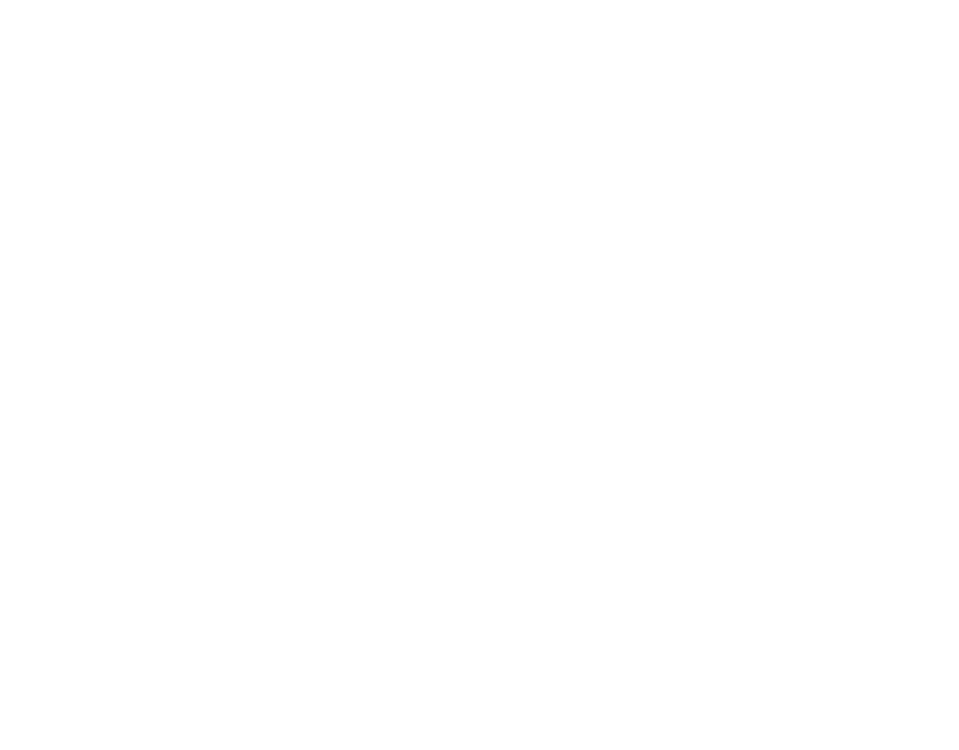
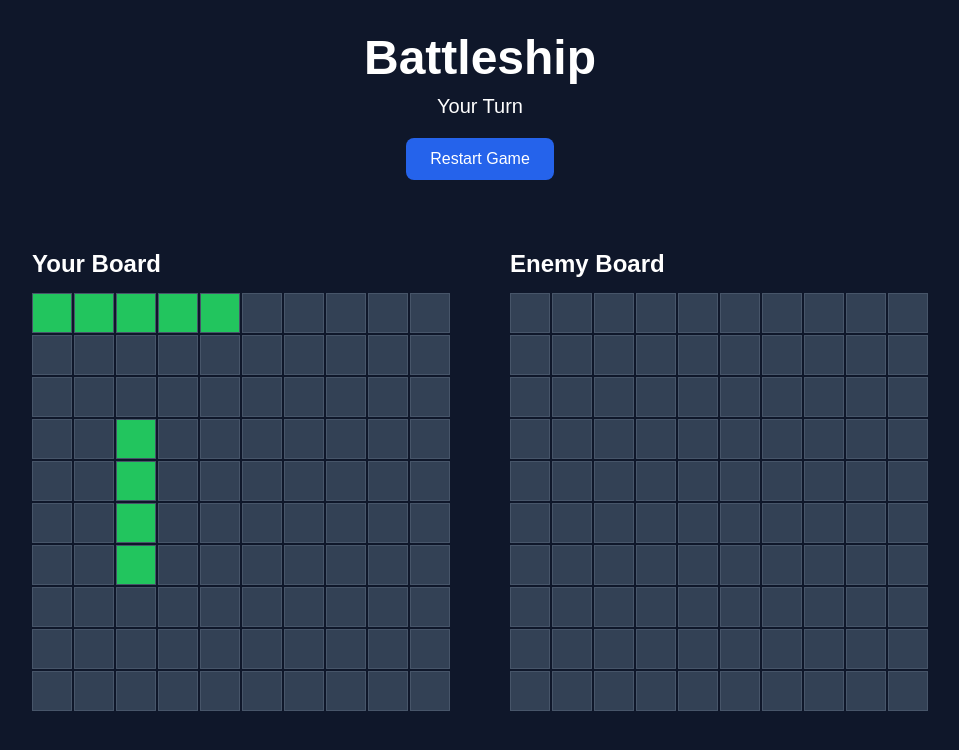
Before and after one commit to salman61101/battleship_Js, a website built with webpack: page src/template.html in a window 1280 px wide. Shown: the whole page, without its empty margins (160-1119 px from the left). Built offline with nearby package versions, Linux system fonts and the light colour scheme.

Commit message:
Render boards and implement attack interactions

```diff
--- a/src/game.js
+++ b/src/game.js
@@ -0,0 +1,11 @@
+import Player from "./player.js";
+
+export const human = new Player();
+
+export const computer = new Player(true);
+
+human.gameboard.placeShip(0, 0, 5, "horizontal");
+human.gameboard.placeShip(2, 3, 4, "vertical");
+
+computer.gameboard.placeShip(1, 1, 5, "horizontal");
+computer.gameboard.placeShip(5, 4, 4, "vertical");
--- a/src/index.js
+++ b/src/index.js
@@ -1,3 +1,9 @@
 import "./style.css";
 
+import { human, computer } from "./game.js";
+
+import { renderBoards } from "./ui.js";
+
+renderBoards(human, computer);
+
 console.log("Battleship Loaded");
--- a/src/style.css
+++ b/src/style.css
@@ -0,0 +1,143 @@
+* {
+    margin: 0;
+    padding: 0;
+    box-sizing: border-box;
+}
+
+body {
+
+    font-family: Arial, sans-serif;
+
+    background: #0f172a;
+
+    color: white;
+
+    min-height: 100vh;
+
+}
+
+header {
+
+    text-align: center;
+
+    padding: 30px;
+
+}
+
+header h1 {
+
+    font-size: 3rem;
+
+    margin-bottom: 10px;
+
+}
+
+#status {
+
+    margin-bottom: 20px;
+
+    font-size: 20px;
+
+}
+
+button {
+
+    padding: 12px 24px;
+
+    border: none;
+
+    border-radius: 8px;
+
+    background: #2563eb;
+
+    color: white;
+
+    cursor: pointer;
+
+    font-size: 16px;
+
+}
+
+button:hover {
+
+    background: #1d4ed8;
+
+}
+
+.board-section {
+
+    display: flex;
+
+    justify-content: center;
+
+    gap: 60px;
+
+    margin-top: 40px;
+
+    flex-wrap: wrap;
+
+}
+
+.board {
+
+    display: grid;
+
+    grid-template-columns: repeat(10, 40px);
+
+    grid-template-rows: repeat(10, 40px);
+
+    gap: 2px;
+
+    margin-top: 15px;
+
+}
+
+.cell {
+
+    width: 40px;
+
+    height: 40px;
+
+    background: #334155;
+
+    border: 1px solid #475569;
+
+    cursor: pointer;
+
+}
+
+.cell:hover {
+
+    background: #475569;
+
+}
+
+.ship {
+
+    background: #22c55e;
+
+}
+
+.hit {
+
+    background: crimson;
+
+}
+
+.miss {
+
+    background: #94a3b8;
+
+}
+
+@media (max-width:900px) {
+
+    .board-section {
+
+        flex-direction: column;
+
+        align-items: center;
+
+    }
+
+}
--- a/src/template.html
+++ b/src/template.html
@@ -1,5 +1,6 @@
 <!DOCTYPE html>
 <html lang="en">
+
 <head>
     <meta charset="UTF-8">
     <meta name="viewport" content="width=device-width, initial-scale=1.0">
@@ -8,5 +9,50 @@
 
 <body>
 
+    <header>
+
+        <h1>Battleship</h1>
+
+        <p id="status">
+            Your Turn
+        </p>
+
+        <button id="restart-btn">
+            Restart Game
+        </button>
+
+    </header>
+
+    <main>
+
+        <section class="board-section">
+
+            <div>
+
+                <h2>Your Board</h2>
+
+                <div
+                    id="player-board"
+                    class="board">
+                </div>
+
+            </div>
+
+            <div>
+
+                <h2>Enemy Board</h2>
+
+                <div
+                    id="computer-board"
+                    class="board">
+                </div>
+
+            </div>
+
+        </section>
+
+    </main>
+
 </body>
+
 </html>
--- a/src/ui.js
+++ b/src/ui.js
@@ -0,0 +1,132 @@
+export function renderBoards(human, computer) {
+
+    renderPlayerBoard(human);
+
+    renderComputerBoard(computer);
+
+}
+
+function renderPlayerBoard(player) {
+
+    const board =
+        document.getElementById("player-board");
+
+    board.innerHTML = "";
+
+    for (let y = 0; y < 10; y++) {
+
+        for (let x = 0; x < 10; x++) {
+
+            const cell =
+                document.createElement("div");
+
+            cell.classList.add("cell");
+
+            const ship =
+                player.gameboard.ships.find(ship =>
+                    ship.positions.some(
+                        pos =>
+                            pos[0] === x &&
+                            pos[1] === y
+                    )
+                );
+
+            if (ship) {
+
+                cell.classList.add("ship");
+
+            }
+
+            board.appendChild(cell);
+
+        }
+
+    }
+
+}
+
+function renderComputerBoard(player) {
+
+    const board =
+        document.getElementById("computer-board");
+
+    board.innerHTML = "";
+
+    for (let y = 0; y < 10; y++) {
+
+        for (let x = 0; x < 10; x++) {
+
+            const cell =
+                document.createElement("div");
+
+            cell.classList.add("cell");
+
+            cell.addEventListener("click", () => {
+
+                player.gameboard.receiveAttack(x, y);
+
+                updateEnemyBoard(player);
+
+            });
+
+            board.appendChild(cell);
+
+        }
+
+    }
+
+}
+
+function updateEnemyBoard(player) {
+
+    const board =
+        document.getElementById("computer-board");
+
+    const cells = board.children;
+
+    let index = 0;
+
+    for (let y = 0; y < 10; y++) {
+
+        for (let x = 0; x < 10; x++) {
+
+            const cell = cells[index];
+
+            const ship =
+                player.gameboard.ships.find(ship =>
+                    ship.positions.some(
+                        pos =>
+                            pos[0] === x &&
+                            pos[1] === y
+                    )
+                );
+
+            if (ship && ship.hits > 0) {
+
+                cell.classList.add("hit");
+
+            }
+
+            if (
+
+                player.gameboard.missedAttacks.some(
+
+                    miss =>
+                        miss[0] === x &&
+                        miss[1] === y
+
+                )
+
+            ) {
+
+                cell.classList.add("miss");
+
+            }
+
+            index++;
+
+        }
+
+    }
+
+}
```
